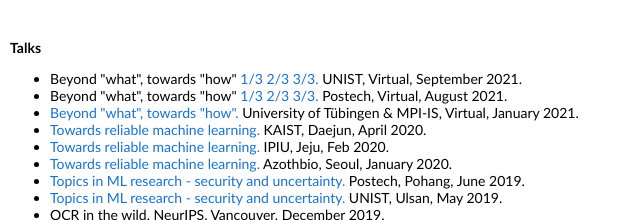
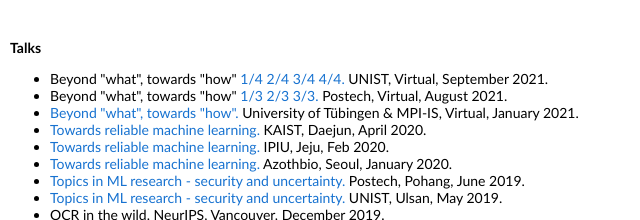
Before and after one commit to coallaoh/coallaoh.github.io, a plain HTML site: page index.html in a window 1280 px wide. Shown: the part 7422-7642 px from the top of the page, 431-1071 px from the left. Drawn offline with Linux system fonts and the light colour scheme.

Commit message:
Update index.html

```diff
--- a/index.html
+++ b/index.html
@@ -1097,13 +1097,16 @@
                 <li>
                   Beyond "what", towards "how"
                   <a href="https://docs.google.com/presentation/d/1a-dDfoKCHwMLCMa59lUrx1yGO5dbvMKlP7-nLO9PAAY/edit?usp=sharing">
-                    1/3
+                    1/4
                   </a>
                   <a href="https://docs.google.com/presentation/d/16cUbeJuiMTTDT8aS4DR_kYVgiWyvcMDlx6LzxIu3fHg/edit?usp=sharing">
-                    2/3
+                    2/4
+                  </a>
+                  <a href="https://docs.google.com/presentation/d/1rsktE9xNu2ScjY-bFD_wU1n0y13w6E8jhLi6HC3G3_o/edit?usp=sharing">
+                    3/4
                   </a>
                   <a href="https://docs.google.com/presentation/d/1BMUyw1pw-pUNzsTJpldF4JvXwlKJuuksVGaJSec_AZU/edit?usp=sharing">
-                    3/3.
+                    4/4.
                   </a>
                   UNIST, Virtual, September 2021.</li>
                 <li>
```
